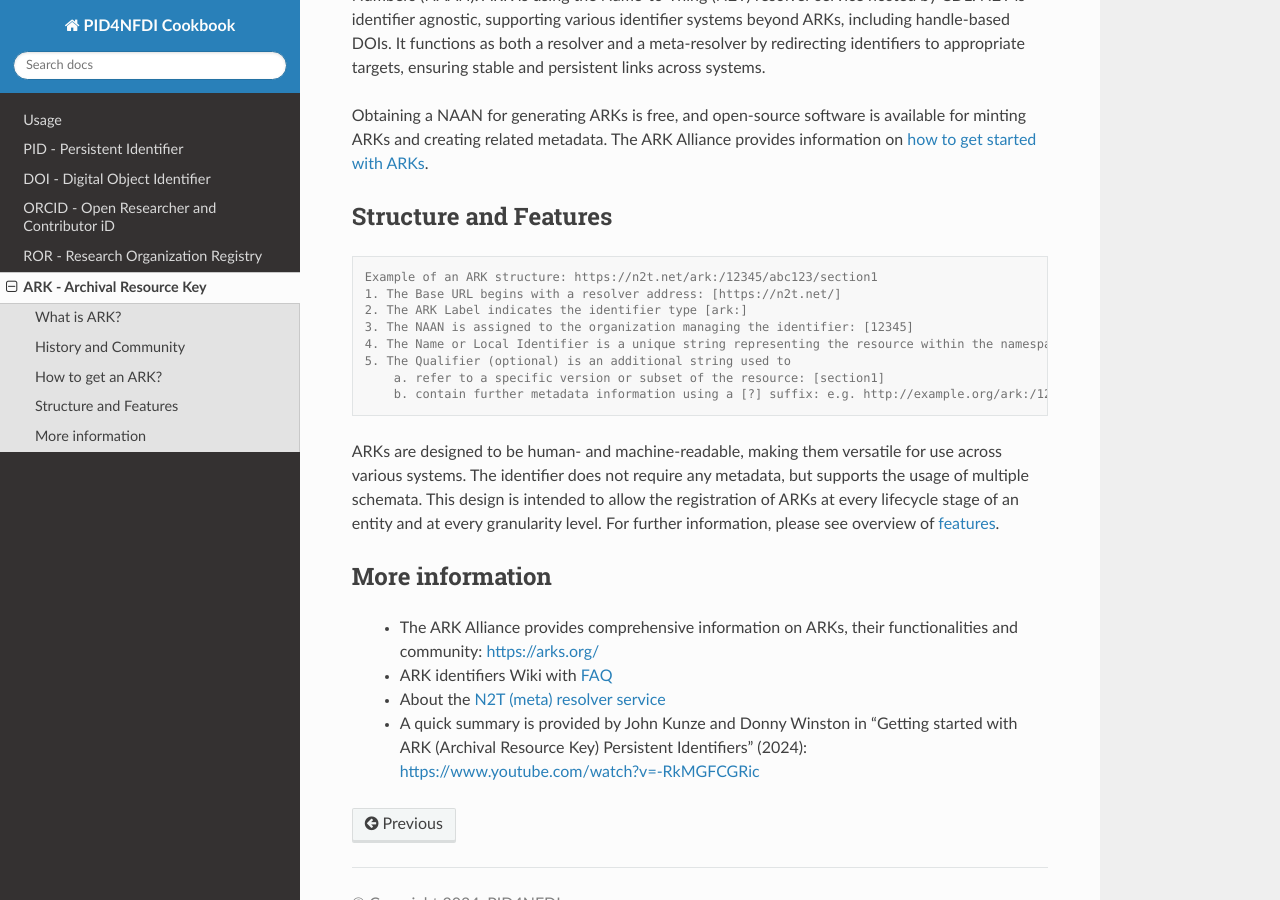
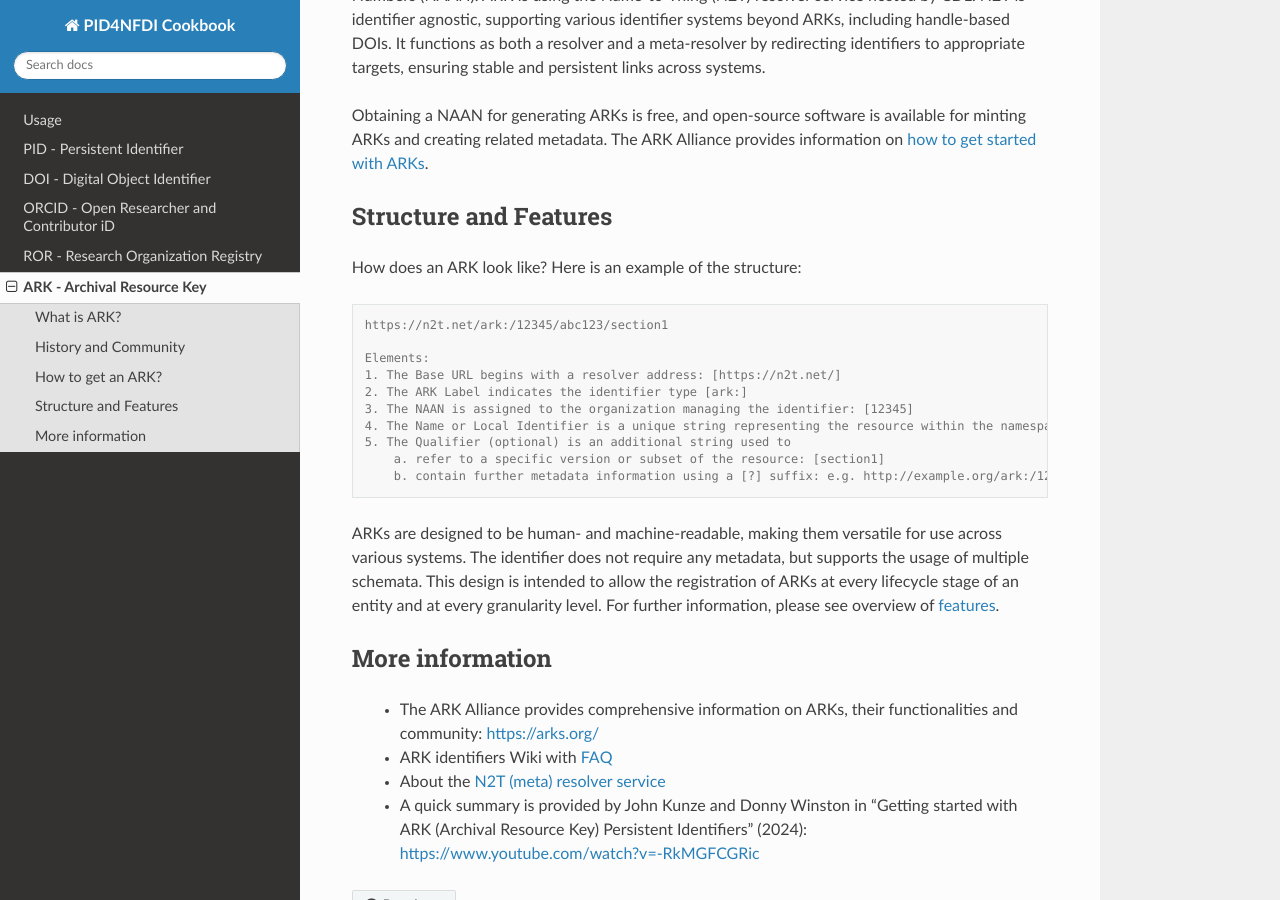
Before and after one commit to stephw-tib/pid4nfdi-training, a Sphinx documentation site: the page built from docs/source/ark.rst, in a window 1280 px wide and 900 px high, scrolled down 848 px. Built offline with Sphinx 7.4.7 and the Read the Docs theme 3.1.0, drawn with Linux system fonts in a browser that asks for light colours; pages that are not in the unit, such as notebooks, are missing from menus.

Commit message:
Update ark.rst
code block

Signed-off-by: stephw-tib <62946028+stephw-tib@users.noreply.github.com>

```diff
--- a/docs/source/ark.rst
+++ b/docs/source/ark.rst
@@ -28,10 +28,13 @@ The ARK Alliance provides information on `how to get started with ARKs <https://
 
 Structure and Features
 ----------------------
+How does an ARK look like? Here is an example of the structure:
 
 .. code-block:: console
 
-    Example of an ARK structure: https://n2t.net/ark:/12345/abc123/section1
+    https://n2t.net/ark:/12345/abc123/section1
+
+    Elements:
     1. The Base URL begins with a resolver address: [https://n2t.net/]
     2. The ARK Label indicates the identifier type [ark:]
     3. The NAAN is assigned to the organization managing the identifier: [12345]
```
